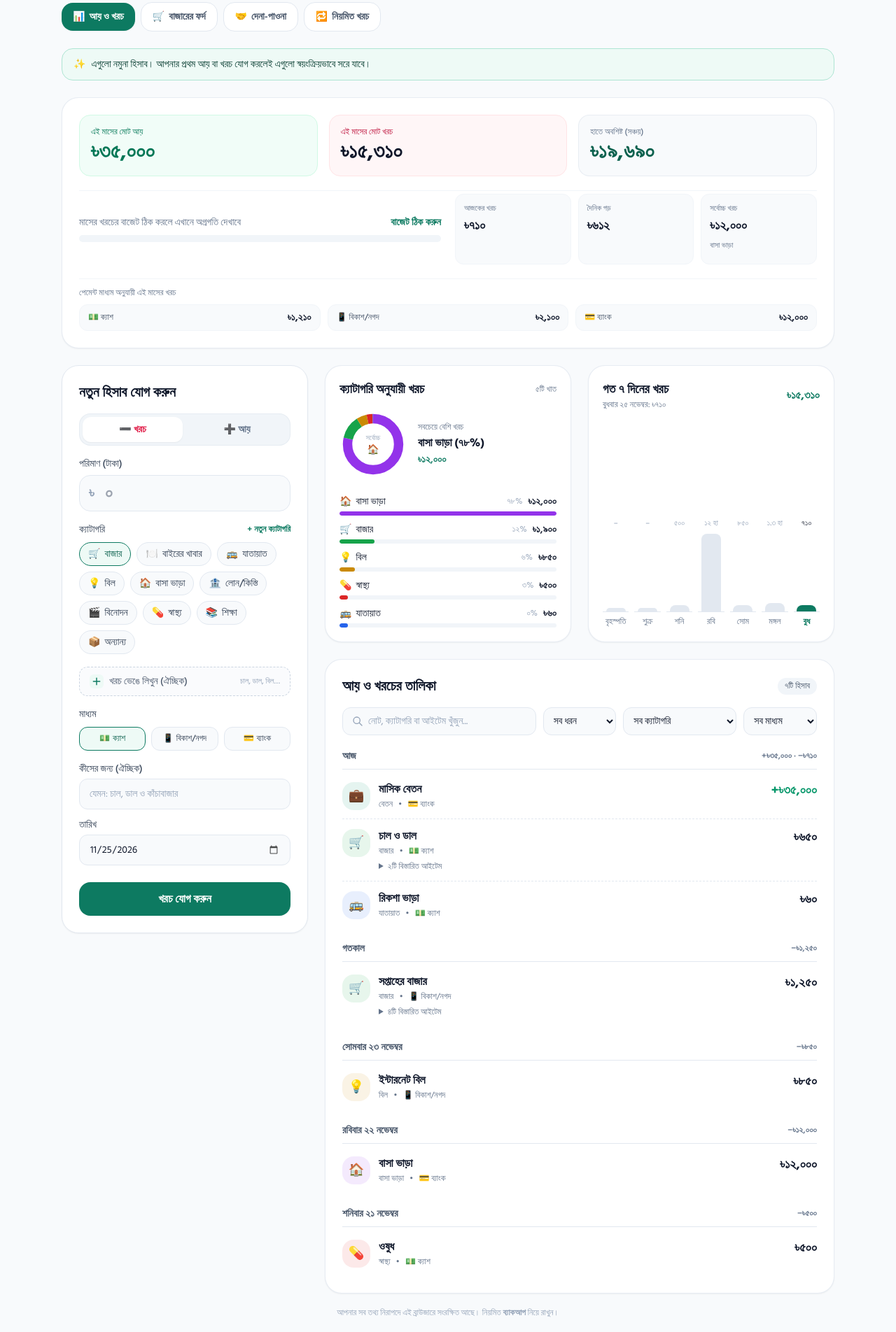
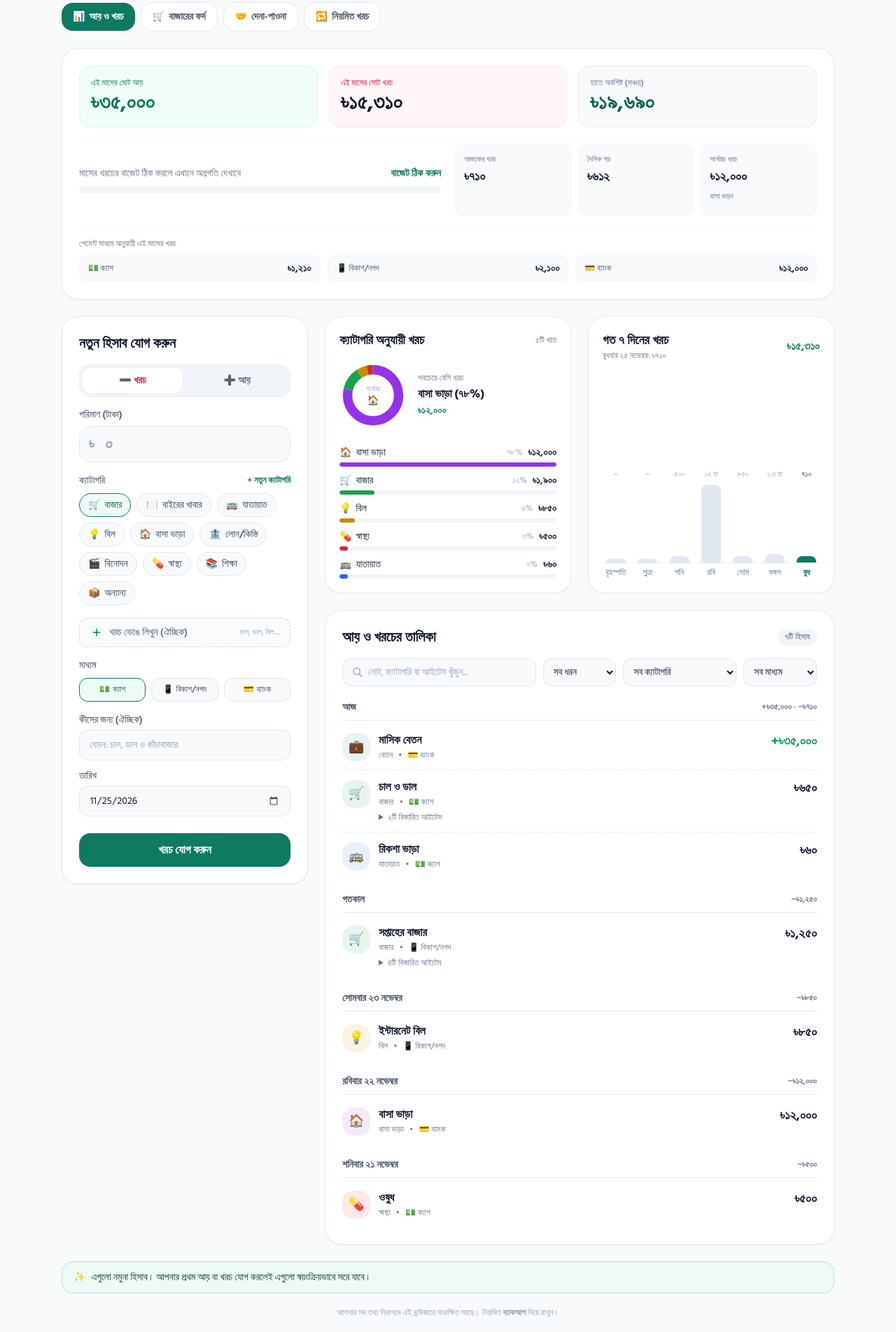
Before and after one commit to RUMahim/khoroch-khata, a plain HTML site: page index.html in a window 1280 px wide. Shown: the part 97-2001 px from the top of the page at 70% size. Drawn offline with Linux system fonts and the light colour scheme; no server answers; a web font is replaced by a local one.

Commit message:
Move demoBanner below 2-col grid and prefill budgetText to eliminate Desktop CLS

```diff
--- a/index.html
+++ b/index.html
@@ -377,14 +377,8 @@
     <!-- ================= TAB 1: LEDGER (INCOME & EXPENSE) ================= -->
     <div id="tab-ledger" class="tab-panel space-y-6">
 
-      <!-- Demo Mode Banner -->
-      <div id="demoBanner" class="hidden no-print flex items-center gap-2 px-4 py-3 rounded-2xl bg-brand-50 dark:bg-brand-900/30 border border-brand-200 dark:border-brand-700/40 text-sm text-brand-900 dark:text-brand-100">
-        <span>✨</span>
-        <span>এগুলো নমুনা হিসাব। আপনার প্রথম আয় বা খরচ যোগ করলেই এগুলো স্বয়ংক্রিয়ভাবে সরে যাবে।</span>
-      </div>
-
       <!-- Hero Summary Card: Income, Expense, Balance + Budget + Comparison + Wallets -->
-      <section class="print-card bg-white dark:bg-slate-900 border border-slate-200/80 dark:border-slate-800 rounded-3xl p-5 sm:p-6 shadow-sm space-y-5" aria-label="মাসের সারাংশ">
+      <section class="print-card bg-white dark:bg-slate-900 border border-slate-200/80 dark:border-slate-800 rounded-3xl p-5 sm:p-6 shadow-sm space-y-5 min-h-[248px]" aria-label="মাসের সারাংশ">
 
         <!-- Top 3 Financial Pillars: Income, Expense, Remaining Balance -->
         <div class="grid grid-cols-1 sm:grid-cols-3 gap-3.5 sm:gap-4">
@@ -413,7 +407,7 @@
           <!-- Budget Bar -->
           <div class="lg:col-span-6 space-y-2">
             <div class="flex items-center justify-between">
-              <p id="budgetText" class="text-xs sm:text-sm text-slate-600 dark:text-slate-400 font-medium"></p>
+              <p id="budgetText" class="text-xs sm:text-sm text-slate-600 dark:text-slate-400 font-medium min-h-[1.25rem]">মাসের খরচের বাজেট ঠিক করলে এখানে অগ্রগতি দেখাবে</p>
               <button type="button" id="budgetBtn" class="no-print text-xs sm:text-sm font-semibold text-brand-600 dark:text-brand-500 hover:underline underline-offset-4 shrink-0 ml-2">
                 বাজেট ঠিক করুন
               </button>
@@ -604,6 +598,12 @@
             <div id="list" class="space-y-5"></div>
           </section>
         </main>
+      </div>
+
+      <!-- Demo Mode Banner (placed below Grid to prevent CLS) -->
+      <div id="demoBanner" class="hidden no-print flex items-center gap-2 px-4 py-3 rounded-2xl bg-brand-50 dark:bg-brand-900/30 border border-brand-200 dark:border-brand-700/40 text-sm text-brand-900 dark:text-brand-100">
+        <span>✨</span>
+        <span>এগুলো নমুনা হিসাব। আপনার প্রথম আয় বা খরচ যোগ করলেই এগুলো স্বয়ংক্রিয়ভাবে সরে যাবে।</span>
       </div>
     </div>
 
```
